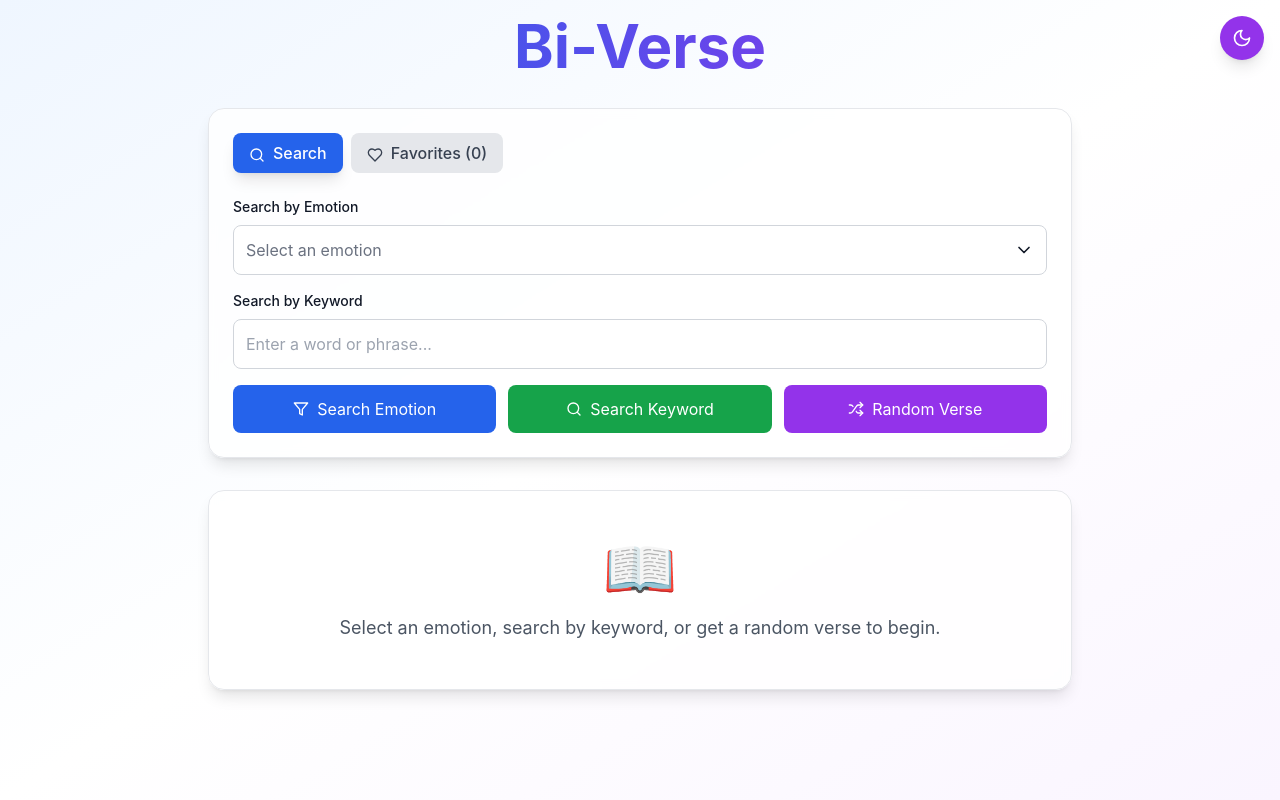
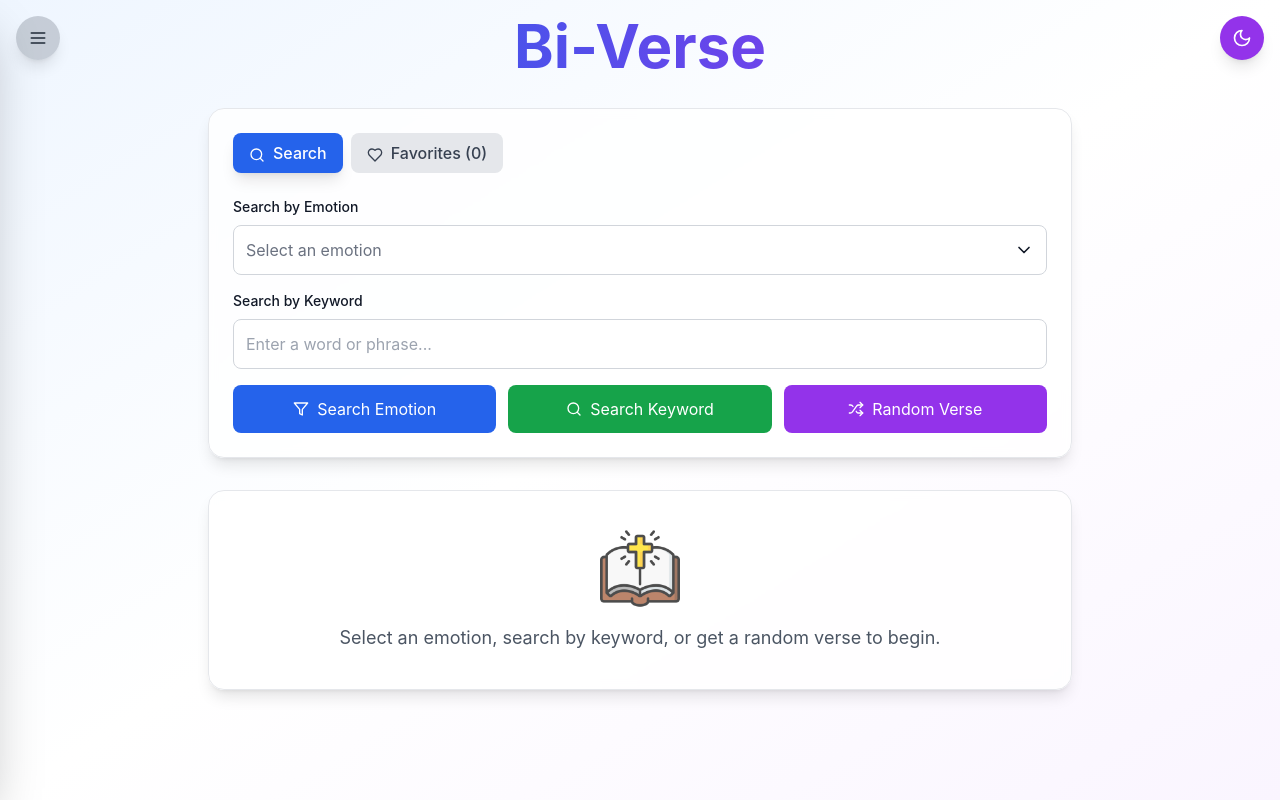
Before and after one commit to omeldon/bible-ReactJS, a React (Create React App) app: page / in a window 1280 px wide. Built offline with nearby package versions, Linux system fonts and the light colour scheme.

Commit message:
Replaced book emoji with image in QuotesApp

```diff
--- a/src/App.tsx
+++ b/src/App.tsx
@@ -1,11 +1,11 @@
 import React from 'react';
-import QuotesApp from './components/QuotesApp';
+import BiVerse from './BiVerse';
 import './index.css';
 
 function App() {
   return (
     <div className="App">
-      <QuotesApp />
+      <BiVerse />
     </div>
   );
 }
--- /dev/null
+++ b/src/BiVerse.tsx
@@ -0,0 +1,40 @@
+import React, { useState } from "react";
+import Navbar from "./components/NavBar";
+import QuotesApp from "./components/QuotesApp";
+
+const BiVerse: React.FC = () => {
+  const [theme, setTheme] = useState<"light" | "dark">("light");
+  const [isNavbarOpen, setIsNavbarOpen] = useState(false);
+
+  const toggleTheme = () => {
+    setTheme(theme === "dark" ? "light" : "dark");
+  };
+
+  const toggleNavbar = () => {
+    setIsNavbarOpen(!isNavbarOpen);
+  };
+
+  const closeNavbar = () => {
+    setIsNavbarOpen(false);
+  };
+
+  return (
+    <div className="relative">
+      <Navbar
+        theme={theme}
+        isOpen={isNavbarOpen}
+        onToggle={toggleNavbar}
+        onClose={closeNavbar}
+      />
+
+      <QuotesApp
+        theme={theme}
+        onThemeToggle={toggleTheme}
+        isNavbarOpen={isNavbarOpen}
+        onNavbarToggle={toggleNavbar}
+      />
+    </div>
+  );
+};
+
+export default BiVerse;
--- /dev/null
+++ b/src/components/NavBar.tsx
@@ -0,0 +1,126 @@
+import React from "react";
+import { Menu, X } from "lucide-react";
+
+interface NavbarProps {
+  theme: "light" | "dark";
+  isOpen: boolean;
+  onToggle: () => void;
+  onClose?: () => void;
+}
+
+const Navbar: React.FC<NavbarProps> = ({
+  theme,
+  isOpen,
+  onToggle,
+  onClose,
+}) => {
+  const menuItems = [
+    { id: 1, label: "Option 1", href: "#" },
+    { id: 2, label: "Option 2", href: "#" },
+    { id: 3, label: "Option 3", href: "#" },
+    { id: 4, label: "Option 4", href: "#" },
+  ];
+
+  const handleMenuItemClick = (item: {
+    id: number;
+    label: string;
+    href: string;
+  }) => {
+    console.log(`Clicked ${item.label}`);
+    // Close the navbar when an item is clicked
+    if (onClose) {
+      onClose();
+    }
+  };
+
+  return (
+    <>
+      {/* Burger Menu Button */}
+      <div className="absolute top-4 left-4 z-50">
+        <button
+          onClick={onToggle}
+          className={`p-3 rounded-full transition-all duration-300 shadow-lg hover:shadow-xl transform hover:scale-105 ${
+            theme === "dark"
+              ? "bg-white/20 text-white hover:bg-white/30"
+              : "bg-gray-800/20 text-gray-800 hover:bg-gray-800/30"
+          }`}
+        >
+          {isOpen ? (
+            <X
+              size={20}
+              className={theme === "dark" ? "text-black" : "text-white"}
+            />
+          ) : (
+            <Menu size={20} />
+          )}
+        </button>
+      </div>
+
+      {/* Overlay */}
+      {isOpen && (
+        <div
+          className="fixed inset-0 bg-black/50 z-30 transition-opacity duration-300"
+          onClick={onToggle}
+        />
+      )}
+
+      {/* Sidebar */}
+      <div
+        className={`fixed top-0 left-0 h-full w-80 z-40 transform transition-transform duration-300 ease-in-out ${
+          isOpen ? "translate-x-0" : "-translate-x-full"
+        } ${
+          theme === "light"
+            ? "bg-gradient-to-b from-gray-900 via-gray-800 to-gray-900 text-white"
+            : "bg-gradient-to-b from-white via-gray-50 to-white text-gray-900"
+        } shadow-2xl`}
+      >
+        {/* Navbar Header */}
+        <div className="p-6 border-b border-opacity-20 border-current flex justify-center items-center">
+          <h2 className="text-2xl font-bold bg-gradient-to-r from-blue-500 to-purple-500 bg-clip-text text-transparent text-center">
+            Bi-Verse
+          </h2>
+        </div>
+
+        {/* Navigation Items */}
+        <nav className="p-6">
+          <ul className="space-y-4">
+            {menuItems.map((item) => (
+              <li key={item.id}>
+                <a
+                  href={item.href}
+                  className={`block px-4 py-3 rounded-lg font-medium transition-all duration-200 ${
+                    theme === "light"
+                      ? "text-gray-300 hover:text-white hover:bg-white/20"
+                      : "text-gray-700 hover:text-gray-900 hover:bg-gray-200/50"
+                  } hover:translate-x-2 transform`}
+                  onClick={(e) => {
+                    e.preventDefault();
+                    handleMenuItemClick(item);
+                  }}
+                >
+                  <span className="flex items-center">
+                    <span className="w-2 h-2 bg-gradient-to-r from-blue-500 to-purple-500 rounded-full mr-3"></span>
+                    {item.label}
+                  </span>
+                </a>
+              </li>
+            ))}
+          </ul>
+        </nav>
+
+        {/* Footer */}
+        <div className="absolute bottom-0 left-0 right-0 p-6 border-t border-opacity-20 border-current">
+          <p
+            className={`text-sm ${
+              theme === "light" ? "text-gray-400" : "text-gray-500"
+            }`}
+          >
+            Bi-Verse App v1.0
+          </p>
+        </div>
+      </div>
+    </>
+  );
+};
+
+export default Navbar;
--- a/src/components/QuotesApp.tsx
+++ b/src/components/QuotesApp.tsx
@@ -1,4 +1,5 @@
 import React, { useEffect, useState } from "react";
+import bookImage from "../images/book001.png";
 import {
   Sun,
   Moon,
@@ -10,11 +11,10 @@ import {
   BookOpen,
   ChevronDown,
   Filter,
-  Shuffle
+  Shuffle,
 } from "lucide-react";
 
-import quotesData from '../data/quotes.json';
-
+import quotesData from "../data/quotes.json";
 type Verse = {
   Emotion?: string;
   Reference: string;
@@ -22,17 +22,52 @@ type Verse = {
 };
 
 const emotions = [
-  "happiness", "love", "excitement", "gratitude", "pride", "serenity",
-  "amusement", "joy", "hope", "contentment", "sadness", "anger",
-  "fear", "disgust", "jealousy", "guilt", "shame", "frustration",
-  "despair", "anxiety", "confusion", "surprise", "empathy", "awe",
-  "relief", "nostalgia", "regret", "envy", "compassion", "peace", "strength"
+  "happiness",
+  "love",
+  "excitement",
+  "gratitude",
+  "pride",
+  "serenity",
+  "amusement",
+  "joy",
+  "hope",
+  "contentment",
+  "sadness",
+  "anger",
+  "fear",
+  "disgust",
+  "jealousy",
+  "guilt",
+  "shame",
+  "frustration",
+  "despair",
+  "anxiety",
+  "confusion",
+  "surprise",
+  "empathy",
+  "awe",
+  "relief",
+  "nostalgia",
+  "regret",
+  "envy",
+  "compassion",
+  "peace",
+  "strength",
 ];
 
+interface QuotesAppProps {
+  theme: "light" | "dark";
+  onThemeToggle: () => void;
+  isNavbarOpen: boolean;
+  onNavbarToggle: () => void;
+}
 
-
-const QuotesApp: React.FC = () => {
-  const [theme, setTheme] = useState<"light" | "dark">("light");
+const QuotesApp: React.FC<QuotesAppProps> = ({
+  theme,
+  onThemeToggle,
+  isNavbarOpen,
+  onNavbarToggle,
+}) => {
   const [versesData, setVersesData] = useState<Verse[]>([]);
   const [selectedEmotion, setSelectedEmotion] = useState("");
   const [searchKeyword, setSearchKeyword] = useState("");
@@ -46,12 +81,8 @@ const QuotesApp: React.FC = () => {
   const [isLoading, setIsLoading] = useState(false);
 
   useEffect(() => {
-    // Initialize theme without localStorage
-    const savedTheme = "light"; // Default to light theme
-    setTheme(savedTheme);
-
     // Initialize favorites without localStorage
-    const savedFavorites: Verse[] = []; // Start with empty favorites
+    const savedFavorites: Verse[] = [];
     setFavorites(savedFavorites);
 
     // Load verses data from imported JSON
@@ -70,17 +101,15 @@ const QuotesApp: React.FC = () => {
       setErrorMsg("Please select an emotion.");
       return;
     }
-
     setIsLoading(true);
-
     // Simulate loading
     setTimeout(() => {
       const filtered = versesData.filter(
         (v) => v.Emotion?.trim().toLowerCase() === selectedEmotion.toLowerCase()
       );
-
       if (filtered.length > 0) {
-        const randomVerse = filtered[Math.floor(Math.random() * filtered.length)];
+        const randomVerse =
+          filtered[Math.floor(Math.random() * filtered.length)];
         setDisplayVerse(randomVerse);
         setErrorMsg("");
       } else {
@@ -96,23 +125,23 @@ const QuotesApp: React.FC = () => {
       setErrorMsg("Please enter a keyword to search.");
       return;
     }
-
     setIsLoading(true);
-
     setTimeout(() => {
       const filtered = versesData.filter(
         (v) =>
           v.Verse.toLowerCase().includes(searchKeyword.toLowerCase()) ||
           v.Reference.toLowerCase().includes(searchKeyword.toLowerCase())
       );
-
       if (filtered.length > 0) {
-        const randomVerse = filtered[Math.floor(Math.random() * filtered.length)];
+        const randomVerse =
+          filtered[Math.floor(Math.random() * filtered.length)];
         setDisplayVerse(randomVerse);
         setErrorMsg("");
       } else {
         setDisplayVerse(null);
-        setErrorMsg("No verse found containing that keyword. Try a different search!");
+        setErrorMsg(
+          "No verse found containing that keyword. Try a different search!"
+        );
       }
       setIsLoading(false);
     }, 500);
@@ -121,7 +150,8 @@ const QuotesApp: React.FC = () => {
   const getRandomVerse = () => {
     setIsLoading(true);
     setTimeout(() => {
-      const randomVerse = versesData[Math.floor(Math.random() * versesData.length)];
+      const randomVerse =
+        versesData[Math.floor(Math.random() * versesData.length)];
       setDisplayVerse(randomVerse);
       setErrorMsg("");
       setIsLoading(false);
@@ -129,14 +159,16 @@ const QuotesApp: React.FC = () => {
   };
 
   const toggleFavorite = (verse: Verse) => {
-    const isAlreadyFavorite = favorites.some(fav =>
-      fav.Reference === verse.Reference && fav.Verse === verse.Verse
+    const isAlreadyFavorite = favorites.some(
+      (fav) => fav.Reference === verse.Reference && fav.Verse === verse.Verse
     );
-
     if (isAlreadyFavorite) {
-      setFavorites(favorites.filter(fav =>
+      setFavorites(
+        favorites.filter(
+          (fav) =>
             !(fav.Reference === verse.Reference && fav.Verse === verse.Verse)
-      ));
+        )
+      );
     } else {
       setFavorites([...favorites, verse]);
     }
@@ -149,23 +181,22 @@ const QuotesApp: React.FC = () => {
       setCopySuccess(true);
       setTimeout(() => setCopySuccess(false), 2000);
     } catch (err) {
-      console.error('Failed to copy text: ', err);
+      console.error("Failed to copy text: ", err);
     }
   };
 
   const shareVerse = async (verse: Verse) => {
     const text = `"${verse.Verse}" - ${verse.Reference}`;
-
     if (navigator.share) {
       try {
         await navigator.share({
-          title: 'Bi-Verse',
+          title: "Bi-Verse",
           text: text,
         });
         setShareSuccess(true);
         setTimeout(() => setShareSuccess(false), 2000);
       } catch (err) {
-        console.error('Error sharing:', err);
+        console.error("Error sharing:", err);
       }
     } else {
       // Fallback: copy to clipboard
@@ -174,21 +205,23 @@ const QuotesApp: React.FC = () => {
   };
 
   const isFavorite = (verse: Verse) => {
-    return favorites.some(fav =>
-      fav.Reference === verse.Reference && fav.Verse === verse.Verse
+    return favorites.some(
+      (fav) => fav.Reference === verse.Reference && fav.Verse === verse.Verse
     );
   };
 
   return (
-    <div className={`min-h-screen transition-all duration-500 ${
+    <div
+      className={`min-h-screen transition-all duration-500 ${
         theme === "dark"
           ? "bg-gradient-to-br from-gray-900 via-blue-900 to-purple-900 text-white"
           : "bg-gradient-to-br from-blue-50 via-white to-purple-50 text-gray-900"
-    }`}>
+      }`}
+    >
       {/* Theme Toggle */}
       <div className="absolute top-4 right-4 z-10">
         <button
-          onClick={() => setTheme(theme === "dark" ? "light" : "dark")}
+          onClick={onThemeToggle}
           className={`p-3 rounded-full transition-all duration-300 ${
             theme === "dark"
               ? "bg-yellow-500 text-gray-900 hover:bg-yellow-400"
@@ -205,15 +238,16 @@ const QuotesApp: React.FC = () => {
           <h1 className="text-4xl md:text-6xl font-bold mb-4 bg-gradient-to-r from-blue-600 to-purple-600 bg-clip-text text-transparent">
             Bi-Verse
           </h1>
-
         </div>
 
         {/* Search Section */}
-        <div className={`mb-8 p-6 rounded-2xl shadow-lg transition-all duration-300 ${
+        <div
+          className={`mb-8 p-6 rounded-2xl shadow-lg transition-all duration-300 ${
             theme === "dark"
               ? "bg-white/10 backdrop-blur-sm border border-white/20"
               : "bg-white/80 backdrop-blur-sm border border-gray-200"
-        }`}>
+          }`}
+        >
           {/* Navigation Tabs */}
           <div className="flex flex-wrap gap-2 mb-6">
             <button
@@ -248,7 +282,9 @@ const QuotesApp: React.FC = () => {
             <div className="space-y-4">
               {/* Emotion Search */}
               <div>
-                <label className="block text-sm font-medium mb-2">Search by Emotion</label>
+                <label className="block text-sm font-medium mb-2">
+                  Search by Emotion
+                </label>
                 <div className="relative">
                   <button
                     onClick={() => setShowDropdown(!showDropdown)}
@@ -259,23 +295,34 @@ const QuotesApp: React.FC = () => {
                     }`}
                   >
                     <span className={selectedEmotion ? "" : "text-gray-500"}>
-                      {selectedEmotion ? selectedEmotion.charAt(0).toUpperCase() + selectedEmotion.slice(1) : "Select an emotion"}
+                      {selectedEmotion
+                        ? selectedEmotion.charAt(0).toUpperCase() +
+                          selectedEmotion.slice(1)
+                        : "Select an emotion"}
                     </span>
-                    <ChevronDown size={20} className={`transition-transform ${showDropdown ? "rotate-180" : ""}`} />
+                    <ChevronDown
+                      size={20}
+                      className={`transition-transform ${
+                        showDropdown ? "rotate-180" : ""
+                      }`}
+                    />
                   </button>
-
                   {showDropdown && (
-                    <div className={`absolute z-20 w-full mt-1 max-h-48 overflow-y-auto rounded-lg border shadow-lg ${
+                    <div
+                      className={`absolute z-20 w-full mt-1 max-h-48 overflow-y-auto rounded-lg border shadow-lg ${
                         theme === "dark"
                           ? "bg-gray-800 border-white/30"
                           : "bg-white border-gray-300"
-                    }`}>
+                      }`}
+                    >
                       {emotions.map((emotion) => (
                         <button
                           key={emotion}
                           onClick={() => handleEmotionChange(emotion)}
                           className={`w-full p-3 text-left hover:bg-blue-600 hover:text-white transition-all ${
-                            selectedEmotion === emotion ? "bg-blue-600 text-white" : ""
+                            selectedEmotion === emotion
+                              ? "bg-blue-600 text-white"
+                              : ""
                           }`}
                         >
                           {emotion.charAt(0).toUpperCase() + emotion.slice(1)}
@@ -288,7 +335,9 @@ const QuotesApp: React.FC = () => {
 
               {/* Keyword Search */}
               <div>
-                <label className="block text-sm font-medium mb-2">Search by Keyword</label>
+                <label className="block text-sm font-medium mb-2">
+                  Search by Keyword
+                </label>
                 <input
                   type="text"
                   value={searchKeyword}
@@ -299,7 +348,7 @@ const QuotesApp: React.FC = () => {
                       ? "bg-white/10 border-white/30 placeholder-gray-400 hover:bg-white/20"
                       : "bg-white border-gray-300 hover:border-gray-400"
                   }`}
-                  onKeyPress={(e) => e.key === 'Enter' && searchByKeyword()}
+                  onKeyPress={(e) => e.key === "Enter" && searchByKeyword()}
                 />
               </div>
 
@@ -310,7 +359,11 @@ const QuotesApp: React.FC = () => {
                   disabled={isLoading}
                   className="flex-1 min-w-[120px] bg-blue-600 text-white py-3 px-4 rounded-lg hover:bg-blue-700 transition-all disabled:opacity-50 flex items-center justify-center gap-2"
                 >
-                  {isLoading ? <RefreshCw size={16} className="animate-spin" /> : <Filter size={16} />}
+                  {isLoading ? (
+                    <RefreshCw size={16} className="animate-spin" />
+                  ) : (
+                    <Filter size={16} />
+                  )}
                   Search Emotion
                 </button>
                 <button
@@ -318,7 +371,11 @@ const QuotesApp: React.FC = () => {
                   disabled={isLoading}
                   className="flex-1 min-w-[120px] bg-green-600 text-white py-3 px-4 rounded-lg hover:bg-green-700 transition-all disabled:opacity-50 flex items-center justify-center gap-2"
                 >
-                  {isLoading ? <RefreshCw size={16} className="animate-spin" /> : <Search size={16} />}
+                  {isLoading ? (
+                    <RefreshCw size={16} className="animate-spin" />
+                  ) : (
+                    <Search size={16} />
+                  )}
                   Search Keyword
                 </button>
                 <button
@@ -326,7 +383,11 @@ const QuotesApp: React.FC = () => {
                   disabled={isLoading}
                   className="flex-1 min-w-[120px] bg-purple-600 text-white py-3 px-4 rounded-lg hover:bg-purple-700 transition-all disabled:opacity-50 flex items-center justify-center gap-2"
                 >
-                  {isLoading ? <RefreshCw size={16} className="animate-spin" /> : <Shuffle size={16} />}
+                  {isLoading ? (
+                    <RefreshCw size={16} className="animate-spin" />
+                  ) : (
+                    <Shuffle size={16} />
+                  )}
                   Random Verse
                 </button>
               </div>
@@ -336,8 +397,17 @@ const QuotesApp: React.FC = () => {
             <div>
               {favorites.length === 0 ? (
                 <div className="text-center py-8">
-                  <Heart size={48} className={`mx-auto mb-4 ${theme === "dark" ? "text-gray-400" : "text-gray-300"}`} />
-                  <p className={theme === "dark" ? "text-gray-400" : "text-gray-600"}>
+                  <Heart
+                    size={48}
+                    className={`mx-auto mb-4 ${
+                      theme === "dark" ? "text-gray-400" : "text-gray-300"
+                    }`}
+                  />
+                  <p
+                    className={
+                      theme === "dark" ? "text-gray-400" : "text-gray-600"
+                    }
+                  >
                     No favorite verses yet. Add some by clicking the heart icon!
                   </p>
                 </div>
@@ -352,10 +422,16 @@ const QuotesApp: React.FC = () => {
                           : "bg-white border-gray-200 hover:shadow-md"
                       }`}
                     >
-                      <p className={`text-lg mb-2 ${theme === "dark" ? "text-gray-200" : "text-gray-700"}`}>
+                      <p
+                        className={`text-lg mb-2 ${
+                          theme === "dark" ? "text-gray-200" : "text-gray-700"
+                        }`}
+                      >
                         "{verse.Verse}"
                       </p>
-                      <p className="font-semibold text-blue-600 mb-3">- {verse.Reference}</p>
+                      <p className="font-semibold text-blue-600 mb-3">
+                        - {verse.Reference}
+                      </p>
                       <div className="flex gap-2">
                         <button
                           onClick={() => toggleFavorite(verse)}
@@ -385,11 +461,13 @@ const QuotesApp: React.FC = () => {
         </div>
 
         {/* Results Section */}
-        <div className={`p-6 rounded-2xl shadow-lg min-h-[200px] flex flex-col justify-center transition-all duration-300 ${
+        <div
+          className={`p-6 rounded-2xl shadow-lg min-h-[200px] flex flex-col justify-center transition-all duration-300 ${
             theme === "dark"
               ? "bg-white/10 backdrop-blur-sm border border-white/20"
               : "bg-white/80 backdrop-blur-sm border border-gray-200"
-        }`}>
+          }`}
+        >
           {errorMsg ? (
             <div className="text-center">
               <div className="text-red-500 text-lg mb-2">❌</div>
@@ -399,11 +477,15 @@ const QuotesApp: React.FC = () => {
             <div className="text-center animate-fade-in">
               <div className="flex items-center justify-center gap-2 mb-4">
                 <BookOpen className="text-blue-500" size={24} />
-                <h3 className="text-xl font-semibold">{displayVerse.Reference}</h3>
+                <h3 className="text-xl font-semibold">
+                  {displayVerse.Reference}
+                </h3>
               </div>
-              <p className={`text-xl md:text-2xl leading-relaxed mb-6 italic ${
+              <p
+                className={`text-xl md:text-2xl leading-relaxed mb-6 italic ${
                   theme === "dark" ? "text-gray-200" : "text-gray-700"
-              }`}>
+                }`}
+              >
                 "{displayVerse.Verse}"
               </p>
               <div className="flex justify-center gap-4">
@@ -417,13 +499,20 @@ const QuotesApp: React.FC = () => {
                       : "text-gray-600 hover:text-red-500"
                   }`}
                 >
-                  <Heart size={20} fill={isFavorite(displayVerse) ? "currentColor" : "none"} />
+                  <Heart
+                    size={20}
+                    fill={isFavorite(displayVerse) ? "currentColor" : "none"}
+                  />
                   {isFavorite(displayVerse) ? "Favorited" : "Add to Favorites"}
                 </button>
                 <button
                   onClick={() => copyToClipboard(displayVerse)}
                   className={`flex items-center gap-2 px-4 py-2 rounded-lg transition-all ${
-                    copySuccess ? "text-green-500" : theme === "dark" ? "text-gray-400 hover:text-blue-500" : "text-gray-600 hover:text-blue-500"
+                    copySuccess
+                      ? "text-green-500"
+                      : theme === "dark"
+                      ? "text-gray-400 hover:text-blue-500"
+                      : "text-gray-600 hover:text-blue-500"
                   }`}
                 >
                   <Copy size={20} />
@@ -432,7 +521,11 @@ const QuotesApp: React.FC = () => {
                 <button
                   onClick={() => shareVerse(displayVerse)}
                   className={`flex items-center gap-2 px-4 py-2 rounded-lg transition-all ${
-                    shareSuccess ? "text-green-500" : theme === "dark" ? "text-gray-400 hover:text-green-500" : "text-gray-600 hover:text-green-500"
+                    shareSuccess
+                      ? "text-green-500"
+                      : theme === "dark"
+                      ? "text-gray-400 hover:text-green-500"
+                      : "text-gray-600 hover:text-green-500"
                   }`}
                 >
                   <Share2 size={20} />
@@ -442,9 +535,22 @@ const QuotesApp: React.FC = () => {
             </div>
           ) : (
             <div className="text-center">
-              <div className={`text-6xl mb-4 ${theme === "dark" ? "text-gray-600" : "text-gray-300"}`}>📖</div>
-              <p className={`text-lg ${theme === "dark" ? "text-gray-400" : "text-gray-600"}`}>
-                Select an emotion, search by keyword, or get a random verse to begin.
+              <div className={`mb-4 flex justify-center`}>
+                <img
+                  src={bookImage}
+                  alt="Book Icon"
+                  className={`w-20 h-20 ${
+                    theme === "dark" ? "opacity-70" : "opacity-70"
+                  }`}
+                />
+              </div>
+              <p
+                className={`text-lg ${
+                  theme === "dark" ? "text-gray-400" : "text-gray-600"
+                }`}
+              >
+                Select an emotion, search by keyword, or get a random verse to
+                begin.
               </p>
             </div>
           )}
```
Also changed, not shown: src/images/book001.png (added). Lines whose indentation alone changed are shown as unchanged.
